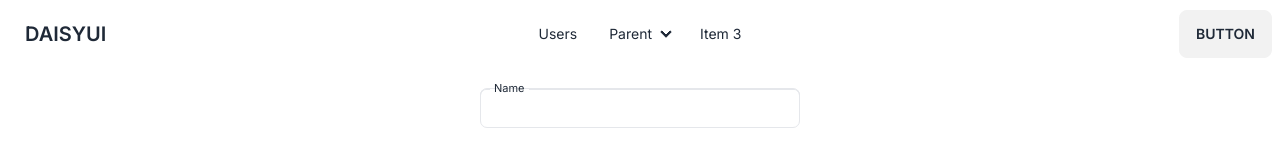
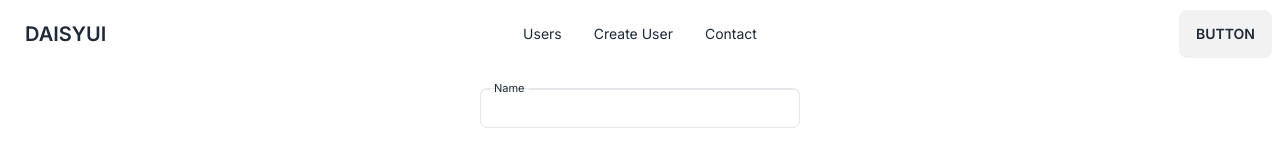
Before and after one commit to giorgideveloper/prisma-nextjs, a Next.js app: page /addcart in a window 1280 px wide. Shown: the top 145 px of the page. Built offline with nearby package versions, Linux system fonts and the light colour scheme.

Commit message:
"Remove parent submenu and add 'Create User' and 'Contact' menu items"
This commit removes the parent submenu with two items, 'Submenu 1' and 'Submenu 2', and adds two new menu

```diff
--- a/src/app/components/menu.component.tsx
+++ b/src/app/components/menu.component.tsx
@@ -57,20 +57,10 @@ export default function Menu() {
 							<a onClick={() => Router.push('/users')}>Users</a>
 						</li>
 						<li>
-							<details>
-								<summary>Parent</summary>
-								<ul className='p-2'>
-									<li>
-										<a>Submenu 1</a>
-									</li>
-									<li>
-										<a>Submenu 2</a>
-									</li>
-								</ul>
-							</details>
+							<a onClick={() => Router.push('/create')}>Create User</a>
 						</li>
 						<li>
-							<a>Item 3</a>
+							<a onClick={() => Router.push('/contact')}>Contact</a>
 						</li>
 					</ul>
 				</div>
```
